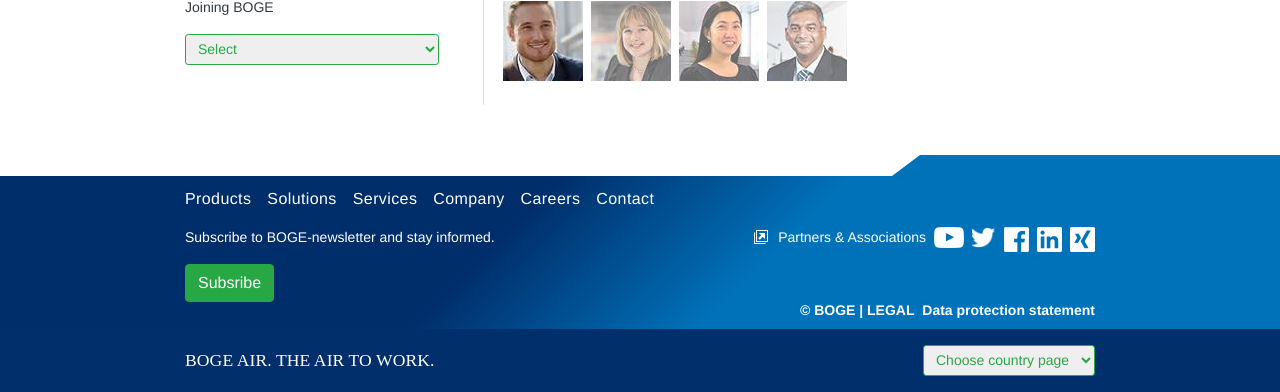
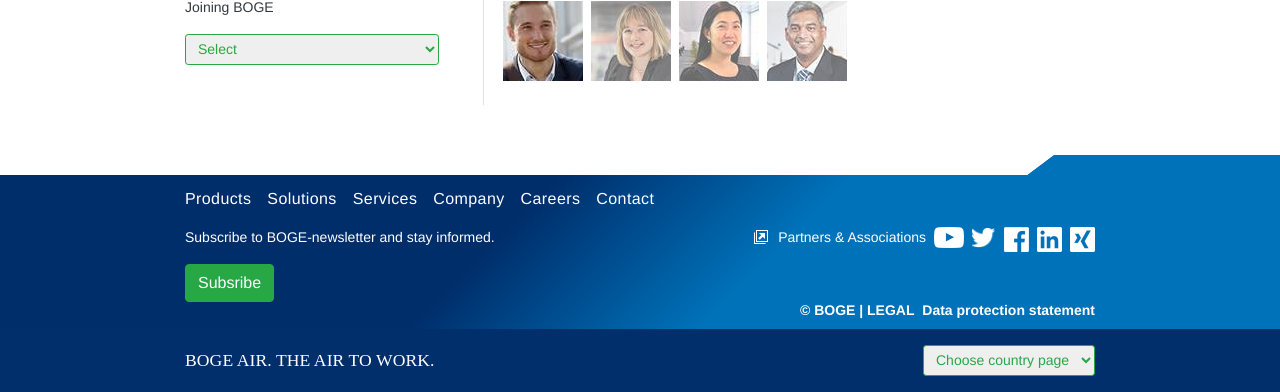
Before and after one commit to WebStyleProduction24/boge, a PHP site: page / in a window 1280 px wide. Shown: the part 2632-3024 px from the top of the page. Run offline with PHP 8.4, Linux system fonts and the light colour scheme; some libraries are stand-ins or nearby versions; some web fonts are replaced.

Commit message:
Update style.css
Подправлено отображение для разрешений 1024px и 1440px

```diff
--- a/style.css
+++ b/style.css
@@ -127,10 +127,10 @@
 .carousel-inner::after {
 	position: absolute;
 	bottom: -24px;
-	right: 0px;
+	right: -1px;
 	content: "";
 	border-top: 21px solid #fff;
-	width: 750px;
+	width: 700px;
 	z-index: 2;
 	top: -1px;
 }
@@ -298,23 +298,27 @@
 	margin-top: 50px;
 }
 
-footer nav::after {
+footer {
+	position: relative;
+}
+
+footer > div::after {
 	position: absolute;
 	content: "";
-	right: 203px;
-	top: 0;
+	left: 0;
+	top: -1px;
 	height: 21px;
-	width: 100%;
+	width: 50%;
 	background: #fff;
 }
-footer nav::before {
+footer > div::before {
 	position: absolute;
 	content: "";
-	right: 175px;
-	top: 0;
+	right: 225px;
+	top: -1px;
 	border-right: 28px solid transparent;
 	border-top: 21px solid #fff;
-	width: 30px;
+	width: 700px;
 	height: 17px;
 }
 .ext {
```
